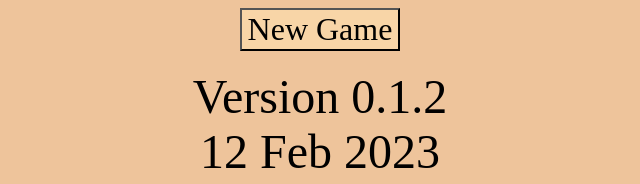
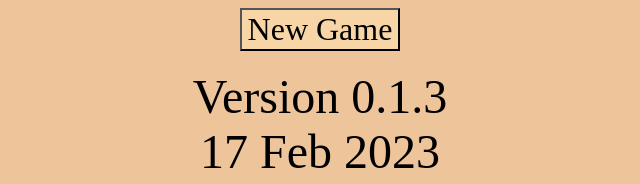
Before and after one commit to taciano-perez/noir-game, a plain HTML site: page index.html in a window 1280 px wide. Shown: the part 643-827 px from the top of the page, 320-960 px from the left. Drawn offline with Linux system fonts and the light colour scheme; a web font is replaced by a local one.

Commit message:
updated version number

```diff
--- a/index.html
+++ b/index.html
@@ -105,8 +105,8 @@
 			<!-- start button showCharacterBuilderWindow -->
 			<button onClick="startGame();" class="game-button">New Game</button>
 			<br> &nbsp; <br>
-			<span>Version 0.1.2</span> <br>
-			<span>12 Feb 2023</span>
+			<span>Version 0.1.3</span> <br>
+			<span>17 Feb 2023</span>
 		</center>
 	</div>
 	<div id="main-screen" hidden="true">
```
